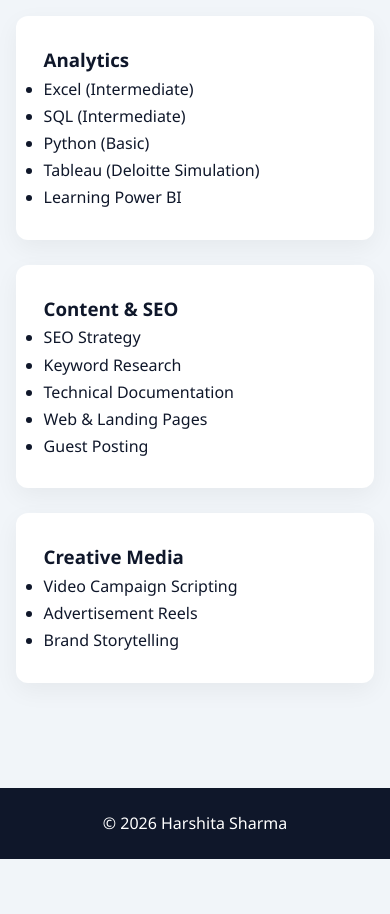
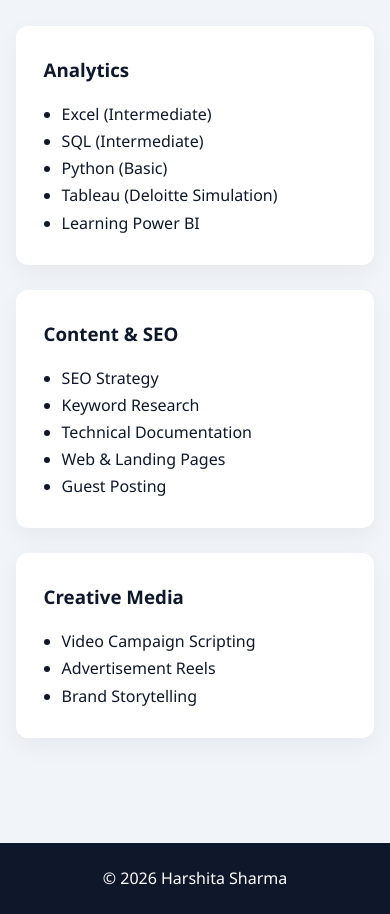
Before and after one commit to work-piyush006/Portfolio, a plain HTML site: page skills.html in a window 390 px wide. Shown: the part 227-1141 px from the top of the page. Before the commit the page ends 1086 px from the top, so only its background shows below. Drawn offline with Linux system fonts and the light colour scheme.

Commit message:
Update skills.html

```diff
--- a/skills.html
+++ b/skills.html
@@ -1,15 +1,23 @@
 <!DOCTYPE html>
-<html>
+<html lang="en">
 <head>
+<meta charset="UTF-8">
+<meta name="viewport" content="width=device-width, initial-scale=1.0">
 <title>Skills | Harshita Sharma</title>
 <link rel="stylesheet" href="style.css">
 </head>
+
 <body>
 
 <header>
   <div class="container nav">
     <h2>Harshita Sharma</h2>
-<ul>
+
+    <div class="menu-toggle" id="menu-toggle">
+      ☰
+    </div>
+
+    <ul id="nav-links">
       <li><a href="index.html">Home</a></li>
       <li><a href="about.html">About</a></li>
       <li><a href="experience.html">Experience</a></li>
@@ -19,14 +27,18 @@
   </div>
 </header>
 
+<main>
+
 <section class="page-section">
 <div class="container">
+
 <h1>Core Skills</h1>
 
 <div class="grid">
+
   <div class="card">
     <h3>Analytics</h3>
-<ul>
+    <ul style="margin-top:15px; padding-left:18px;">
       <li>Excel (Intermediate)</li>
       <li>SQL (Intermediate)</li>
       <li>Python (Basic)</li>
@@ -37,7 +49,7 @@
 
   <div class="card">
     <h3>Content & SEO</h3>
-<ul>
+    <ul style="margin-top:15px; padding-left:18px;">
       <li>SEO Strategy</li>
       <li>Keyword Research</li>
       <li>Technical Documentation</li>
@@ -48,7 +60,7 @@
 
   <div class="card">
     <h3>Creative Media</h3>
-<ul>
+    <ul style="margin-top:15px; padding-left:18px;">
       <li>Video Campaign Scripting</li>
       <li>Advertisement Reels</li>
       <li>Brand Storytelling</li>
@@ -56,12 +68,17 @@
   </div>
 
 </div>
+
 </div>
 </section>
+
+</main>
 
 <footer>
 © 2026 Harshita Sharma
 </footer>
 
+<script src="script.js"></script>
+
 </body>
 </html>
```
Lines whose indentation alone changed are shown as unchanged.
